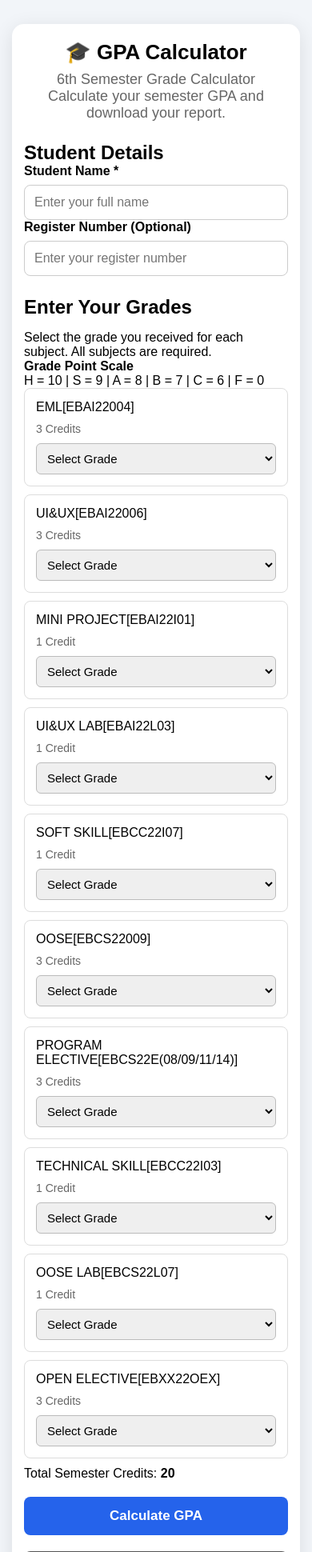
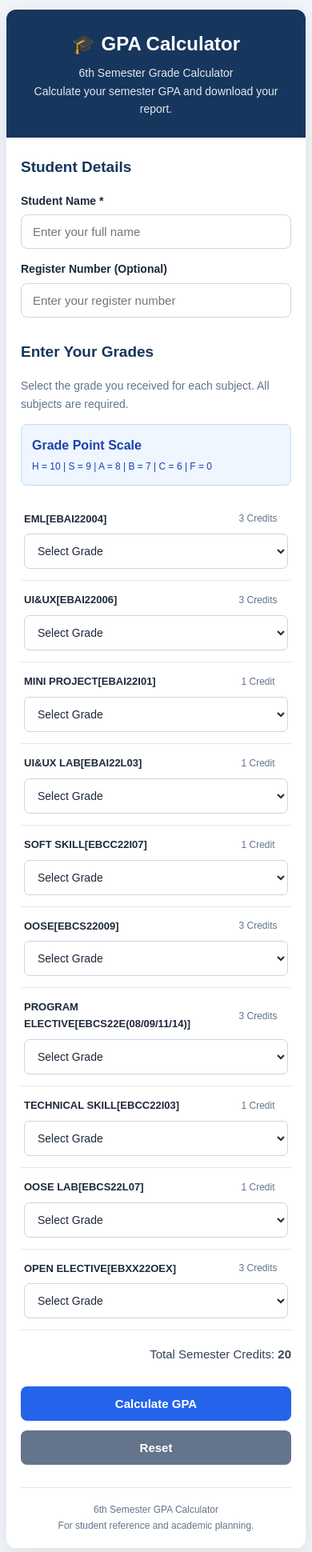
Before and after one commit to Vishnuvamsi2005/6-SEM_GPA, a Flask app: page / in a window 390 px wide. Shown: the top 1940 px of the page at 80% size. Run offline with Flask 3, Linux system fonts and the light colour scheme.

Commit message:
Update style.css Improve responsive design and GPA report interface

```diff
--- a/static/style.css
+++ b/static/style.css
@@ -1,144 +1,380 @@
+
+/* ==============================
+   GLOBAL STYLES
+============================== */
+
 * {
+    box-sizing: border-box;
     margin: 0;
     padding: 0;
-    box-sizing: border-box;
 }
 
 body {
-    font-family: Arial, sans-serif;
-    background: #f2f5f9;
-    padding: 30px 15px;
+    font-family: Arial, Helvetica, sans-serif;
+    background: #f1f5f9;
+    color: #1e293b;
+    line-height: 1.6;
+    padding: 24px 14px;
 }
 
 .container {
+    width: 100%;
     max-width: 850px;
-    margin: auto;
-    background: white;
-    padding: 30px;
-    border-radius: 15px;
-    box-shadow: 0 5px 25px rgba(0, 0, 0, 0.1);
+    margin: 0 auto;
+    background: #ffffff;
+    border-radius: 16px;
+    padding: 28px;
+    box-shadow: 0 8px 30px rgba(15, 23, 42, 0.09);
 }
+
+/* ==============================
+   HEADER
+============================== */
 
 .header {
     text-align: center;
-    margin-bottom: 25px;
+    background: #17365d;
+    color: #ffffff;
+    margin: -28px -28px 28px;
+    padding: 28px 20px;
+    border-radius: 16px 16px 0 0;
 }
 
 .header h1 {
-    font-size: 32px;
-    margin-bottom: 8px;
+    font-size: 30px;
+    margin-bottom: 6px;
 }
 
 .header p {
-    color: #666;
-    font-size: 18px;
+    font-size: 14px;
+    color: #e2e8f0;
 }
 
-.student-details {
-    margin-bottom: 25px;
+/* ==============================
+   SECTION HEADINGS
+============================== */
+
+.student-details,
+.subjects {
+    margin-bottom: 28px;
 }
+
+.student-details h2,
+.subjects h2,
+.result h2 {
+    color: #17365d;
+    font-size: 21px;
+    margin-bottom: 16px;
+}
+
+/* ==============================
+   STUDENT DETAILS
+============================== */
 
 .student-details label {
     display: block;
-    font-weight: bold;
-    margin-bottom: 8px;
+    font-size: 14px;
+    font-weight: 700;
+    margin: 14px 0 6px;
 }
 
 .student-details input {
     width: 100%;
-    padding: 12px;
-    border: 1px solid #ccc;
+    padding: 12px 14px;
+    border: 1px solid #cbd5e1;
     border-radius: 8px;
-    font-size: 16px;
+    font-size: 15px;
+    background: #ffffff;
+    color: #1e293b;
+    outline: none;
+    transition: border-color 0.2s, box-shadow 0.2s;
 }
 
-.developer {
-    text-align: center;
-    margin-top: 15px;
-    color: #777;
-    font-size: 13px;
+.student-details input:focus {
+    border-color: #2563eb;
+    box-shadow: 0 0 0 3px rgba(37, 99, 235, 0.12);
 }
 
-.subjects h2 {
-    margin-bottom: 15px;
+/* ==============================
+   GRADE INFORMATION
+============================== */
+
+.grade-info {
+    color: #64748b;
+    font-size: 14px;
+    margin-bottom: 14px;
 }
+
+.grade-scale {
+    background: #eff6ff;
+    border: 1px solid #bfdbfe;
+    border-radius: 8px;
+    padding: 13px;
+    margin-bottom: 18px;
+    color: #1e40af;
+}
+
+.grade-scale strong {
+    display: block;
+    margin-bottom: 4px;
+}
+
+.grade-scale p {
+    font-size: 14px;
+}
+
+/* ==============================
+   SUBJECT ROWS
+============================== */
 
 .subject {
     display: grid;
-    grid-template-columns: 1fr 100px 130px;
+    grid-template-columns: minmax(0, 1fr) 85px 170px;
     align-items: center;
-    gap: 10px;
-    padding: 14px;
-    margin-bottom: 10px;
-    border: 1px solid #ddd;
-    border-radius: 8px;
+    gap: 14px;
+    padding: 15px 12px;
+    border-bottom: 1px solid #e2e8f0;
+    transition: background 0.2s;
+}
+
+.subject:hover {
+    background: #f8fafc;
+}
+
+.subject-name {
+    font-size: 14px;
+    font-weight: 600;
+    overflow-wrap: anywhere;
 }
 
 .credit {
-    color: #666;
-    font-size: 14px;
+    color: #64748b;
+    font-size: 13px;
+    text-align: center;
 }
 
 .grade {
-    padding: 9px;
-    border-radius: 6px;
-    border: 1px solid #bbb;
+    width: 100%;
+    padding: 10px;
+    border: 1px solid #cbd5e1;
+    border-radius: 7px;
+    background: #ffffff;
+    color: #1e293b;
+    font-size: 14px;
+    cursor: pointer;
+    outline: none;
+}
+
+.grade:focus {
+    border-color: #2563eb;
+    box-shadow: 0 0 0 3px rgba(37, 99, 235, 0.12);
+}
+
+.total-credits {
+    margin-top: 18px;
+    text-align: right;
     font-size: 15px;
+    color: #334155;
+}
+
+/* ==============================
+   BUTTONS
+============================== */
+
+.actions {
+    display: flex;
+    flex-wrap: wrap;
+    gap: 12px;
+    margin: 24px 0;
 }
 
 button {
-    width: 100%;
-    margin-top: 20px;
-    padding: 14px;
+    flex: 1;
+    min-width: 150px;
     border: none;
     border-radius: 8px;
-    font-size: 17px;
-    font-weight: bold;
+    padding: 13px 18px;
+    font-size: 15px;
+    font-weight: 700;
+    color: #ffffff;
+    background: #2563eb;
     cursor: pointer;
-    background: #2563eb;
-    color: white;
+    transition: background 0.2s, transform 0.2s;
 }
 
 button:hover {
-    opacity: 0.9;
+    background: #1d4ed8;
+    transform: translateY(-1px);
 }
+
+button:focus-visible {
+    outline: 3px solid #93c5fd;
+    outline-offset: 3px;
+}
+
+button:disabled {
+    opacity: 0.65;
+    cursor: wait;
+    transform: none;
+}
+
+button.download {
+    background: #15803d;
+}
+
+button.download:hover {
+    background: #166534;
+}
+
+button.reset {
+    background: #64748b;
+}
+
+button.reset:hover {
+    background: #475569;
+}
+
+/* ==============================
+   GPA RESULT
+============================== */
 
 .result {
     text-align: center;
-    margin-top: 25px;
-    padding: 25px;
+    padding: 25px 18px;
+    margin: 24px 0;
+    border: 1px solid #bbf7d0;
     border-radius: 12px;
     background: #f0fdf4;
 }
 
-.gpa {
-    font-size: 50px;
-    font-weight: bold;
-    margin: 15px;
+.result h2 {
+    color: #166534;
 }
 
-.hidden {
-    display: none;
+#message {
+    color: #475569;
+    margin-bottom: 8px;
 }
 
-.reset {
-    background: #555;
+.gpa {
+    color: #15803d;
+    font-size: 48px;
+    font-weight: 800;
+    line-height: 1.3;
+    margin: 8px 0;
 }
 
+.gpa-out-of {
+    font-size: 18px;
+    font-weight: 500;
+    color: #64748b;
+}
+
+.report-note {
+    font-size: 13px;
+    color: #475569;
+    margin-top: 10px;
+}
+
+/* ==============================
+   UTILITIES
+============================== */
+
+.hidden {
+    display: none !important;
+}
+
+/* ==============================
+   FOOTER
+============================== */
+
+.footer {
+    text-align: center;
+    border-top: 1px solid #e2e8f0;
+    padding-top: 18px;
+    margin-top: 28px;
+    color: #64748b;
+    font-size: 12px;
+}
+
+/* ==============================
+   MOBILE RESPONSIVE DESIGN
+============================== */
+
 @media (max-width: 600px) {
+    body {
+        padding: 12px 8px;
+    }
+
     .container {
-        padding: 20px 15px;
+        padding: 18px;
+        border-radius: 12px;
+    }
+
+    .header {
+        margin: -18px -18px 22px;
+        padding: 24px 14px;
+        border-radius: 12px 12px 0 0;
+    }
+
+    .header h1 {
+        font-size: 24px;
+    }
+
+    .student-details h2,
+    .subjects h2,
+    .result h2 {
+        font-size: 19px;
     }
 
     .subject {
-        grid-template-columns: 1fr;
+        grid-template-columns: minmax(0, 1fr) 75px;
+        gap: 8px;
+        padding: 14px 4px;
+    }
+
+    .subject-name {
+        font-size: 13px;
+    }
+
+    .credit {
+        font-size: 12px;
     }
 
     .grade {
-        width: 100%;
+        grid-column: 1 / -1;
+        padding: 12px;
     }
 
-    .header h1 {
-        font-size: 26px;
+    .actions {
+        flex-direction: column;
+    }
+
+    button {
+        width: 100%;
+        min-width: 0;
+    }
+
+    .gpa {
+        font-size: 40px;
+    }
+
+    .grade-scale p {
+        font-size: 12px;
     }
 }
+
+@media print {
+    body {
+        background: #ffffff;
+        padding: 0;
+    }
+
+    .container {
+        box-shadow: none;
+    }
+
+    .actions {
+        display: none;
+    }
+}
```
